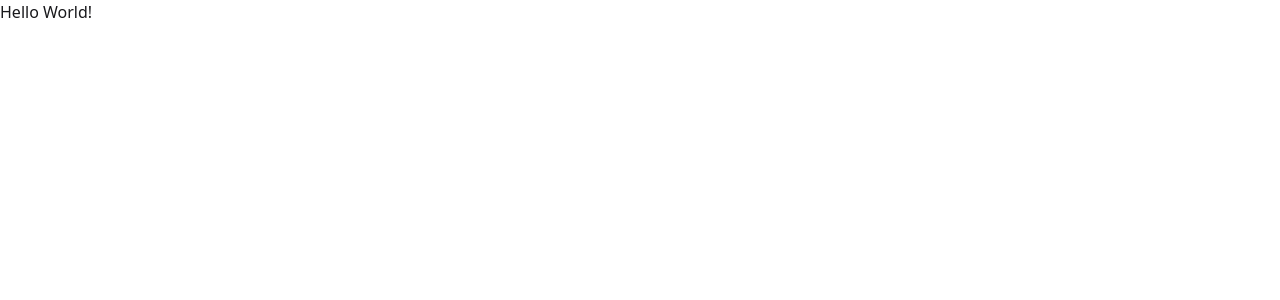
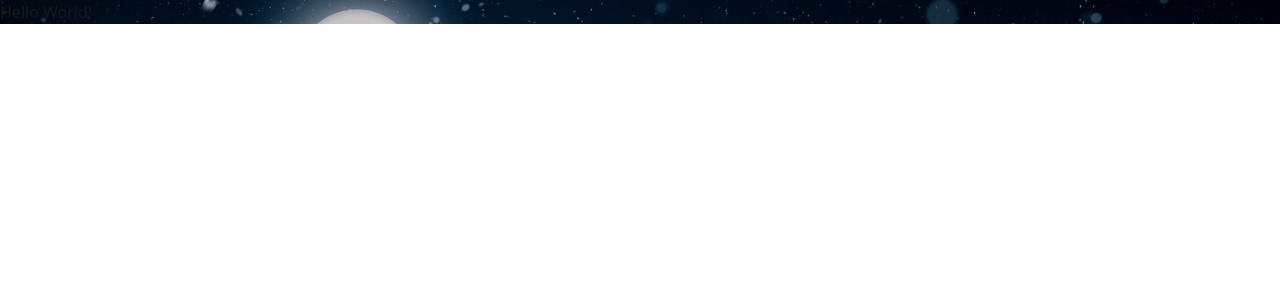
Before and after one commit to sseleimend/simple-chat-app, a React (Vite) app in the folder frontend/: page / in a window 1280 px wide. Shown: the top 300 px of the page. Built offline with nearby package versions, Linux system fonts and the light colour scheme.

Commit message:
Add background image to the body

```diff
--- a/frontend/src/index.css
+++ b/frontend/src/index.css
@@ -1,2 +1,11 @@
 @import "tailwindcss";
 @plugin "daisyui";
+
+body {
+  background-image: linear-gradient(rgba(0, 0, 0, 0.2), rgba(0, 0, 0, 0.2)),
+    url("/bg.png");
+  background-repeat: no-repeat;
+  background-size: cover;
+  background-position: center;
+  background-attachment: fixed;
+}
```
Also changed, not shown: frontend/public/bg.png (added).
